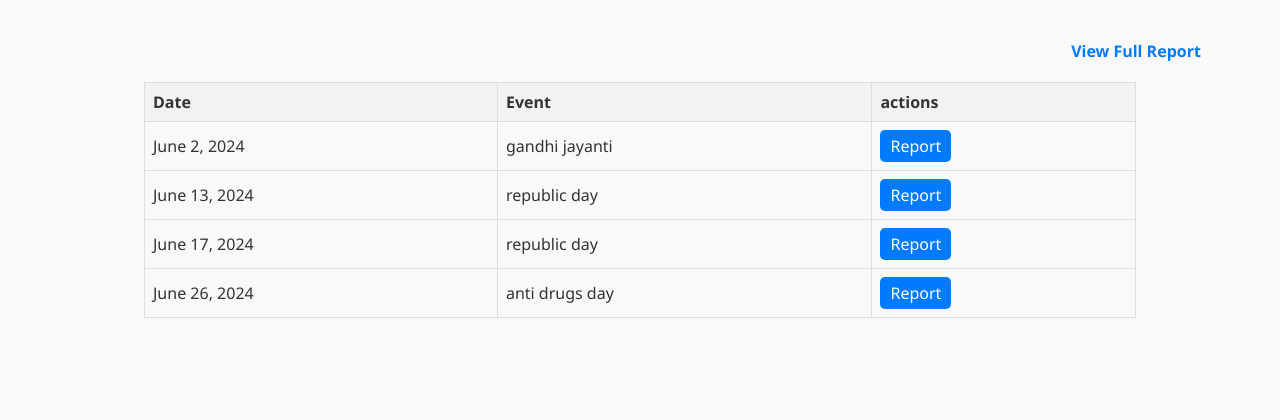
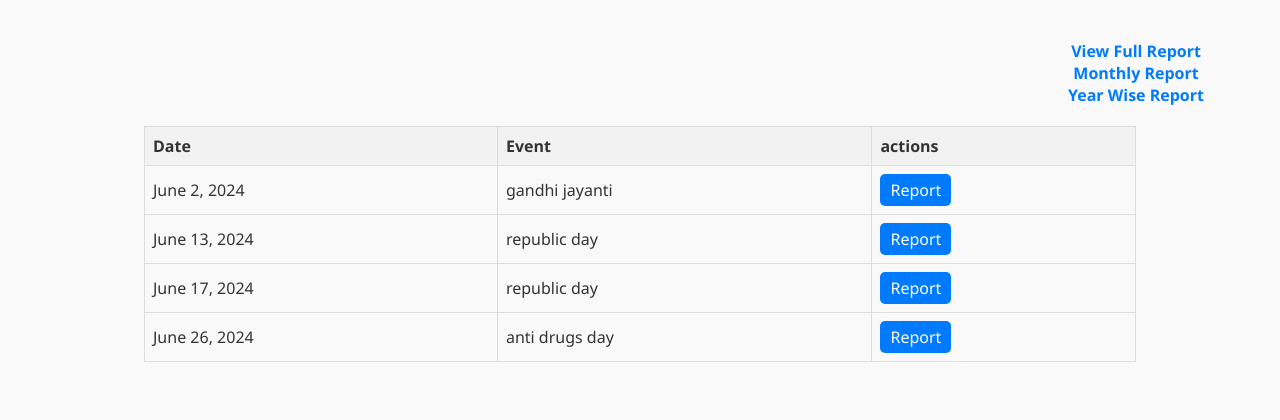
Before and after one commit to sharathplkn/nssms, a Django app: page /report_list in a window 1280 px wide. Shown: the part 179-599 px from the top of the page. Run offline with Django 4.2, Linux system fonts and the light colour scheme; a user stored in the database is signed in; data comes from the database, SQL or seed files in the repository; both versions use the stored data as it was after the commit.

Commit message:
reporttttttt

```diff
--- a/nss/templates/nss/add_event.html
+++ b/nss/templates/nss/add_event.html
@@ -11,5 +11,6 @@
         <label for="date">Date:</label>
         <input type="date" id="date" name="date" required>
         <input type="submit" value="Submit">
+        <input type="reset" value="Reset">
     </form>
 {% endblock %}
--- a/nss/templates/nss/report.html
+++ b/nss/templates/nss/report.html
@@ -20,7 +20,7 @@
             </div>
             <div class="image-gallery">
                 {% for pic_item in pics %}
-            {% if pic_item %}
+                {% if pic_item.photo %}
                 {% if pic_item.event.event_id == event_item.event_id %}
                 <div class="gallery-item">
                     <img src="{{ pic_item.photo.url }}">
@@ -34,7 +34,7 @@
     </div>
 
     <div class="no-print">
-    <button  class="buttons" onclick="printPdf()">Print as PDF</button>
+        <button class="buttons" onclick="printPdf()">Print as PDF</button>
     </div>
 
     <script>
--- a/nss/templates/nss/report_list.html
+++ b/nss/templates/nss/report_list.html
@@ -5,7 +5,9 @@
     <link rel="stylesheet" href="{% static '/css/report_list.css'%}">
 </head>
 <div class="full-report">
-    <a href="{% url 'report' %}">View Full Report</a>
+    <a href="{% url 'report' %}">View Full Report</a><br>
+    <a href="{% url 'select_month' %}">Monthly Report</a><br>
+    <a href="{% url 'select_year' %}">Year Wise Report</a><br>
 </div>
 <table>
     <tr>
--- a/nss/urls.py
+++ b/nss/urls.py
@@ -31,5 +31,9 @@ urlpatterns=[
     path('more_attendance/<int:pk>/',views.more_attendance,name='more_attendance'),
     path('delete_attendance/<int:pk>/', views.delete_attendance, name='delete_attendance'),
     path('delete_images/<int:pk>/<int:ev>/',views.delete_images,name='delete_images'),
-    path('promote_check',views.promote_check,name='promote_check')
+    path('promote_check',views.promote_check,name='promote_check'),
+    path('report/monthly', views.monthly_report, name='monthly_report'),
+    path('report/yearly', views.yearly_report, name='yearly_report'),
+    path('select_month', views.select_month, name='select_month'),
+    path('select_year', views.select_year, name='select_year'),
 ]
--- a/nss/views.py
+++ b/nss/views.py
@@ -6,6 +6,7 @@ from django.contrib.auth.models import Group,User
 from django.db import connection
 from django.contrib.auth.decorators import login_required
 from .decorators import group_required
+from datetime import datetime
 from .filters import *
 import os
 from django.conf import settings
@@ -370,7 +371,8 @@ def promote(request):
             else:
                 i.status='inactive'
             i.save()
-        return HttpResponse('updated')
+        message="Promoted"
+        return redirect(reverse('promote_check') +'?message=' + message)
     except Exception:
         return render(request,'nss/error.html')
 
@@ -417,7 +419,37 @@ def edit_event(request,pk):
         return redirect('view_event')
     return render(request,'nss/edit_event.html',eve)
 
-
+@login_required()
 def promote_check(request):
 
     return render(request,'nss/promote.html')
+
+
+# Monthly Events Report
+def monthly_report(request):
+    if request.method=="POST":
+        year=request.POST.get('year')
+        print(year)
+        month=request.POST.get('month')
+        print(month)
+        events = Event.objects.filter(date__year=year, date__month=month)
+        details = Event_details.objects.filter(event__in=events)
+        pics = Event_Photos.objects.filter(event__in=events)
+        return render(request, 'nss/report.html', {'event': events, 'details': details, 'pics': pics})
+
+# Yearly Events Report
+def yearly_report(request):
+    if request.method=='POST':
+        year=request.POST.get('year')
+        events = Event.objects.filter(date__year=year)
+        details = Event_details.objects.filter(event__in=events)
+        pics = Event_Photos.objects.filter(event__in=events)
+        return render(request, 'nss/report.html', {'event': events, 'details': details, 'pics': pics})
+
+def select_month(request):
+
+    return render(request,'nss/select_month.html')
+
+def select_year(request):
+
+    return render(request,'nss/select_year.html')
--- a/static/css/add_event.css
+++ b/static/css/add_event.css
@@ -12,7 +12,9 @@
     display: block;
 }
 .add-event-form input[type="text"],
-.add-event-form input[type="date"]{
+.add-event-form input[type="date"],
+.add-event-form input[type="month"],
+.add-event-form input[type="number"]{
     width: calc(100% - 20px); /* Adjusted width */
     padding: 10px;
     margin-bottom: 20px;
```
Also changed, not shown: nss/templates/nss/promote.html (+6 -1 lines), nss/templates/nss/select_month.html (added, +30 -0 lines), nss/templates/nss/select_year.html (added, +14 -0 lines), db.sqlite3. Lines whose indentation alone changed are shown as unchanged.
